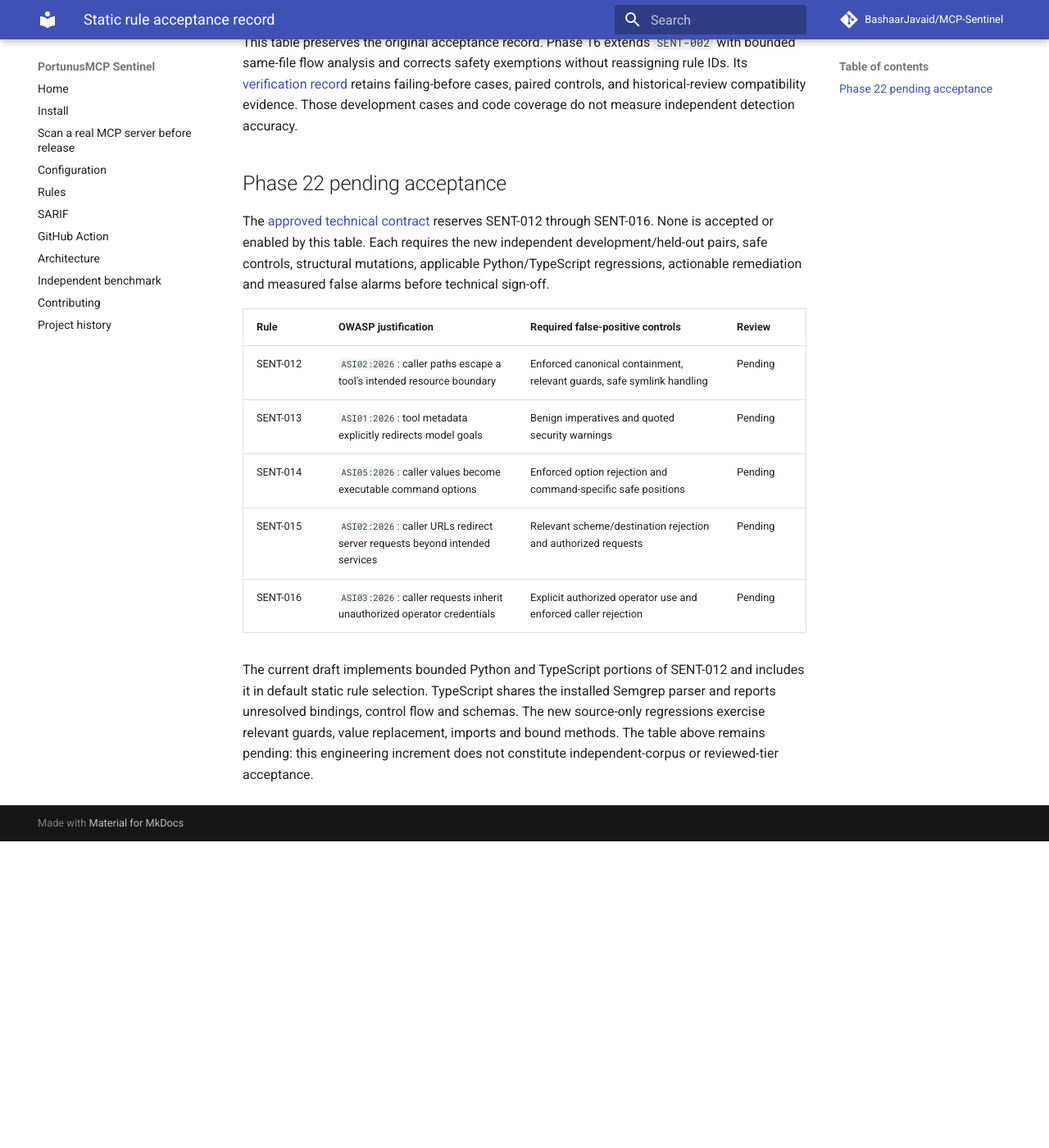
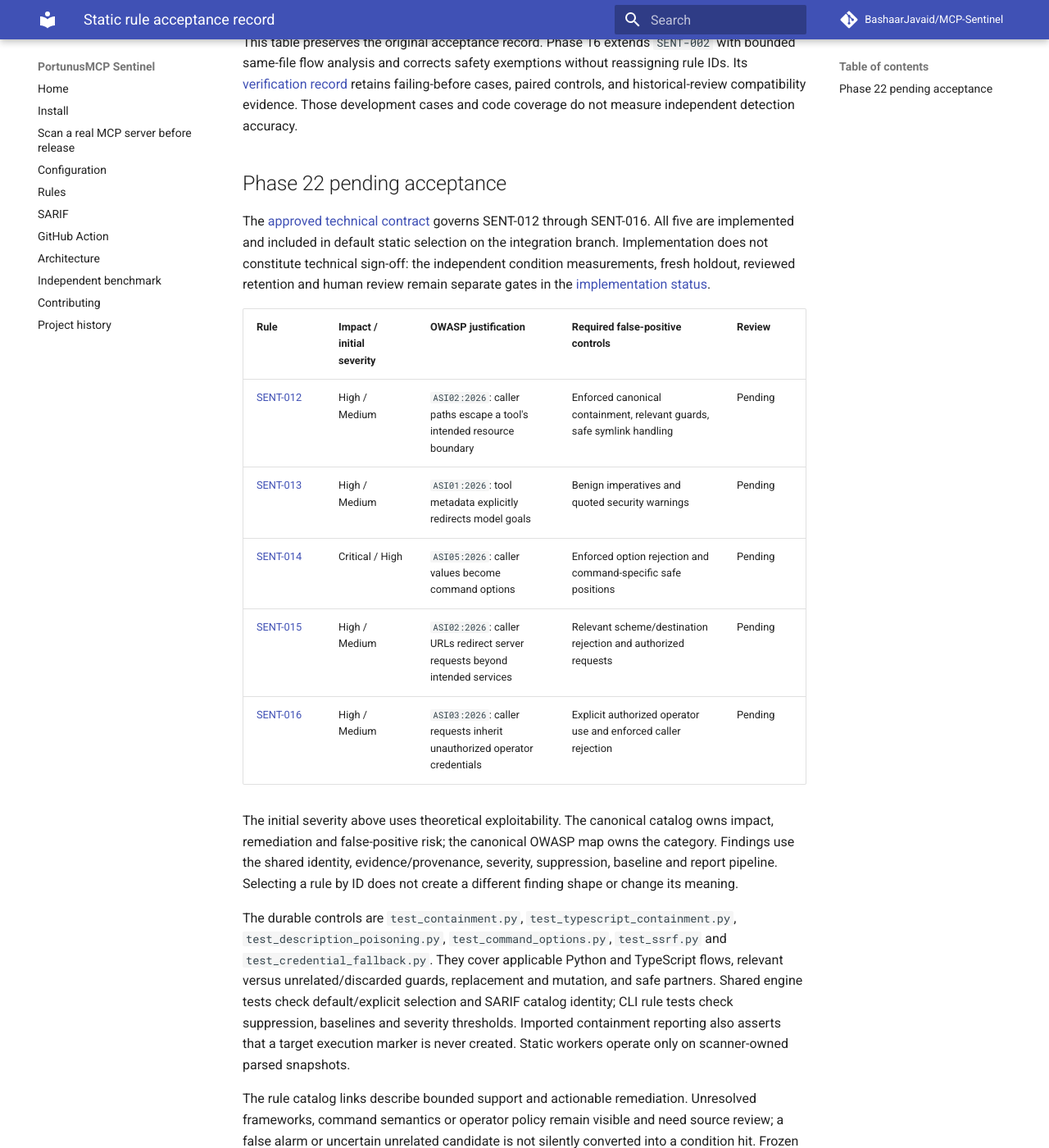
Before and after one commit to BashaarJavaid/MCP-Sentinel, an MkDocs documentation site: the page built from docs/rule-acceptance.md, in a window 1280 px wide and 1400 px high, scrolled down 1378 px. Shown: the whole window at 82% size. Built offline with MkDocs 1.6.1 and Material for MkDocs 9.7.7, drawn with Linux system fonts in a browser that asks for light colours; comment, search, counter and statistics services are not loaded; before the commit the page ends 2404 px from its top, so only the background shows below that; some of the changed text lies outside the part shown.

Commit message:
Clarify implemented rule contracts and pending acceptance

```diff
--- a/docs/rule-acceptance.md
+++ b/docs/rule-acceptance.md
@@ -28,23 +28,39 @@ detection accuracy.
 
 ## Phase 22 pending acceptance
 
-The [approved technical contract](phase22-technical.md) reserves SENT-012 through
-SENT-016. None is accepted or enabled by this table. Each requires the new
-independent development/held-out pairs, safe controls, structural mutations,
-applicable Python/TypeScript regressions, actionable remediation and measured
-false alarms before technical sign-off.
+The [approved technical contract](phase22-technical.md) governs SENT-012 through
+SENT-016. All five are implemented and included in default static selection on the
+integration branch. Implementation does not constitute technical sign-off: the
+independent condition measurements, fresh holdout, reviewed retention and human
+review remain separate gates in the [implementation status](phase22-implementation-status.md).
 
-| Rule | OWASP justification | Required false-positive controls | Review |
-| --- | --- | --- | --- |
-| SENT-012 | `ASI02:2026`: caller paths escape a tool's intended resource boundary | Enforced canonical containment, relevant guards, safe symlink handling | Pending |
-| SENT-013 | `ASI01:2026`: tool metadata explicitly redirects model goals | Benign imperatives and quoted security warnings | Pending |
-| SENT-014 | `ASI05:2026`: caller values become executable command options | Enforced option rejection and command-specific safe positions | Pending |
-| SENT-015 | `ASI02:2026`: caller URLs redirect server requests beyond intended services | Relevant scheme/destination rejection and authorized requests | Pending |
-| SENT-016 | `ASI03:2026`: caller requests inherit unauthorized operator credentials | Explicit authorized operator use and enforced caller rejection | Pending |
+| Rule | Impact / initial severity | OWASP justification | Required false-positive controls | Review |
+| --- | --- | --- | --- | --- |
+| [SENT-012](rules.md#sent-012) | High / Medium | `ASI02:2026`: caller paths escape a tool's intended resource boundary | Enforced canonical containment, relevant guards, safe symlink handling | Pending |
+| [SENT-013](rules.md#sent-013) | High / Medium | `ASI01:2026`: tool metadata explicitly redirects model goals | Benign imperatives and quoted security warnings | Pending |
+| [SENT-014](rules.md#sent-014) | Critical / High | `ASI05:2026`: caller values become command options | Enforced option rejection and command-specific safe positions | Pending |
+| [SENT-015](rules.md#sent-015) | High / Medium | `ASI02:2026`: caller URLs redirect server requests beyond intended services | Relevant scheme/destination rejection and authorized requests | Pending |
+| [SENT-016](rules.md#sent-016) | High / Medium | `ASI03:2026`: caller requests inherit unauthorized operator credentials | Explicit authorized operator use and enforced caller rejection | Pending |
 
-The current draft implements bounded Python and TypeScript portions of SENT-012
-and includes it in default static rule selection. TypeScript shares the installed
-Semgrep parser and reports unresolved bindings, control flow and schemas.
-The new source-only regressions exercise relevant guards, value replacement,
-imports and bound methods. The table above remains pending: this engineering
-increment does not constitute independent-corpus or reviewed-tier acceptance.
+The initial severity above uses theoretical exploitability. The canonical catalog
+owns impact, remediation and false-positive risk; the canonical OWASP map owns the
+category. Findings use the shared identity, evidence/provenance, severity,
+suppression, baseline and report pipeline. Selecting a rule by ID does not create
+a different finding shape or change its meaning.
+
+The durable controls are `test_containment.py`, `test_typescript_containment.py`,
+`test_description_poisoning.py`, `test_command_options.py`, `test_ssrf.py` and
+`test_credential_fallback.py`. They cover applicable Python and TypeScript flows,
+relevant versus unrelated/discarded guards, replacement and mutation, and safe
+partners. Shared engine tests check default/explicit selection and SARIF catalog
+identity; CLI rule tests check suppression, baselines and severity thresholds.
+Imported containment reporting also asserts that a target execution marker is
+never created. Static workers operate only on scanner-owned parsed snapshots.
+
+The rule catalog links describe bounded support and actionable remediation.
+Unresolved frameworks, command semantics or operator policy remain visible and
+need source review; a false alarm or uncertain unrelated candidate is not silently
+converted into a condition hit. Frozen development and holdout cases are scored
+against their exact named condition and prerequisites. The historical 70-warning
+backlog remains distinct from newly reviewed candidates. No row is signed off by
+this documentation update or by synthetic fixture success alone.
```
Also changed, not shown: docs/rules.md (+4 -0 lines).
